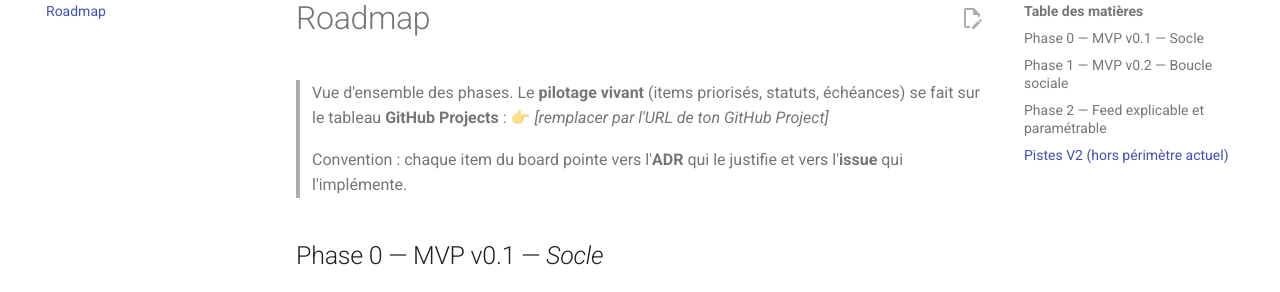
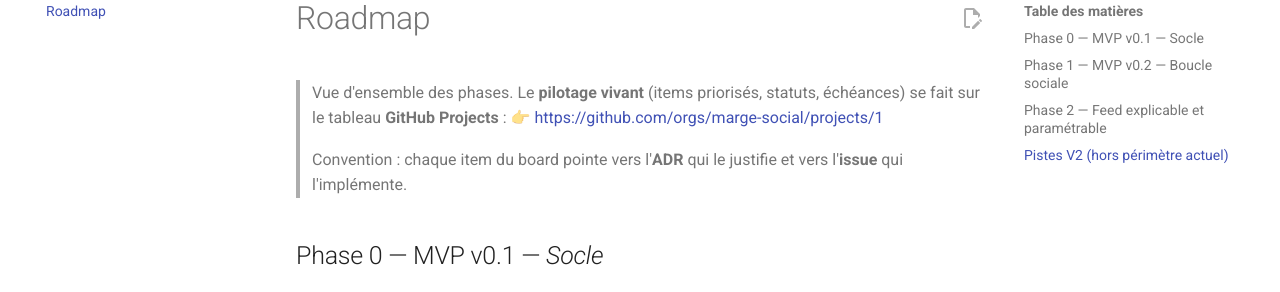
Before and after one commit to marge-social/app, an MkDocs documentation site: the page built from docs/roadmap.md, in a window 1280 px wide and 1286 px high. Shown: the part 148-440 px from the top of the window. Built offline with MkDocs 1.6.1 and Material for MkDocs 9.7.7, drawn with Linux system fonts in a browser that asks for light colours; comment, search, counter and statistics services are not loaded.

Commit message:
docs: lien GitHub Project dans la roadmap
Co-Authored-By: Claude Opus 4.8 <noreply@anthropic.com>

```diff
--- a/docs/roadmap.md
+++ b/docs/roadmap.md
@@ -2,7 +2,7 @@
 
 > Vue d'ensemble des phases. Le **pilotage vivant** (items priorisés, statuts,
 > échéances) se fait sur le tableau **GitHub Projects** :
-> 👉 _[remplacer par l'URL de ton GitHub Project]_
+> 👉 <https://github.com/orgs/marge-social/projects/1>
 >
 > Convention : chaque item du board pointe vers l'**ADR** qui le justifie et
 > vers l'**issue** qui l'implémente.
```
